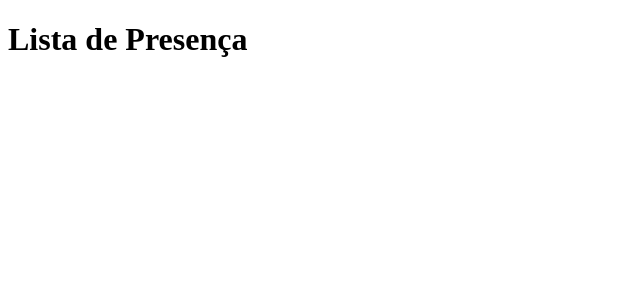
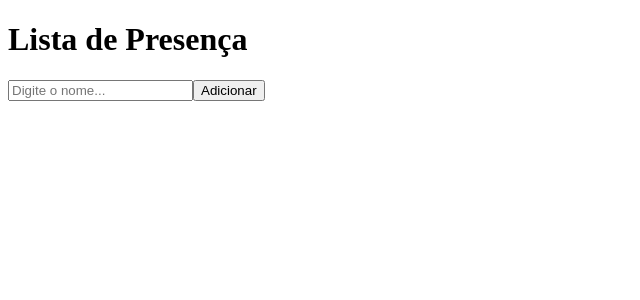
Before and after one commit to brunofelipehp/react-app, a React (Vite) app: page / in a window 1280 px wide. Shown: the top 300 px of the page, without its empty margins (0-640 px from the left). Built offline with nearby package versions, Linux system fonts and the light colour scheme.

Commit message:
Fragment

```diff
--- a/src/pages/Home.jsx
+++ b/src/pages/Home.jsx
@@ -1,7 +1,11 @@
 
 function Home() {
   return (
+    <div>
    <h1>Lista de Presença</h1>
+   <input type="text" placeholder="Digite o nome..." />
+   <button>Adicionar</button>
+   </div>
   )
 }
 
```
